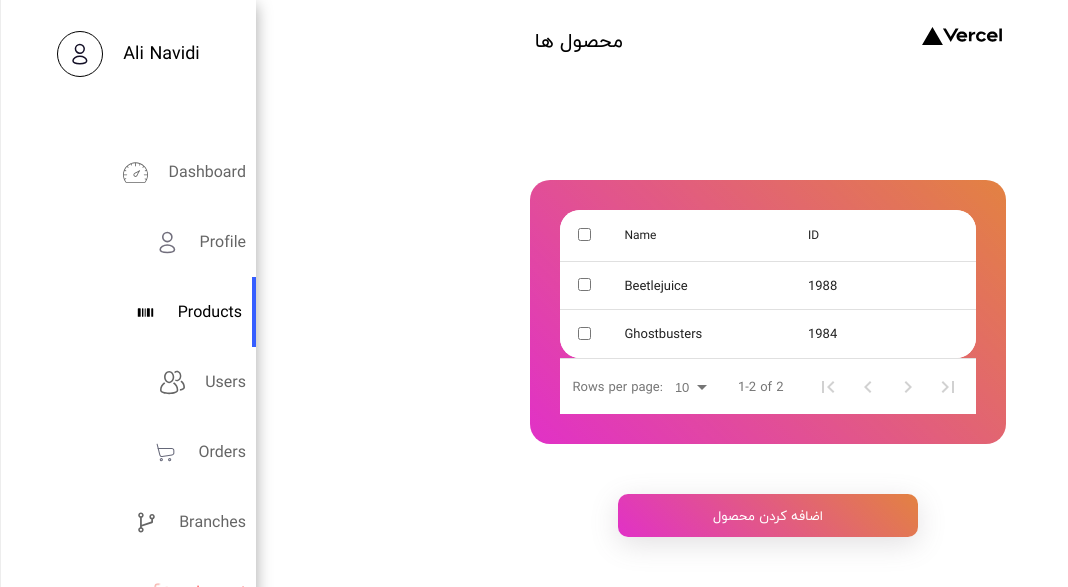
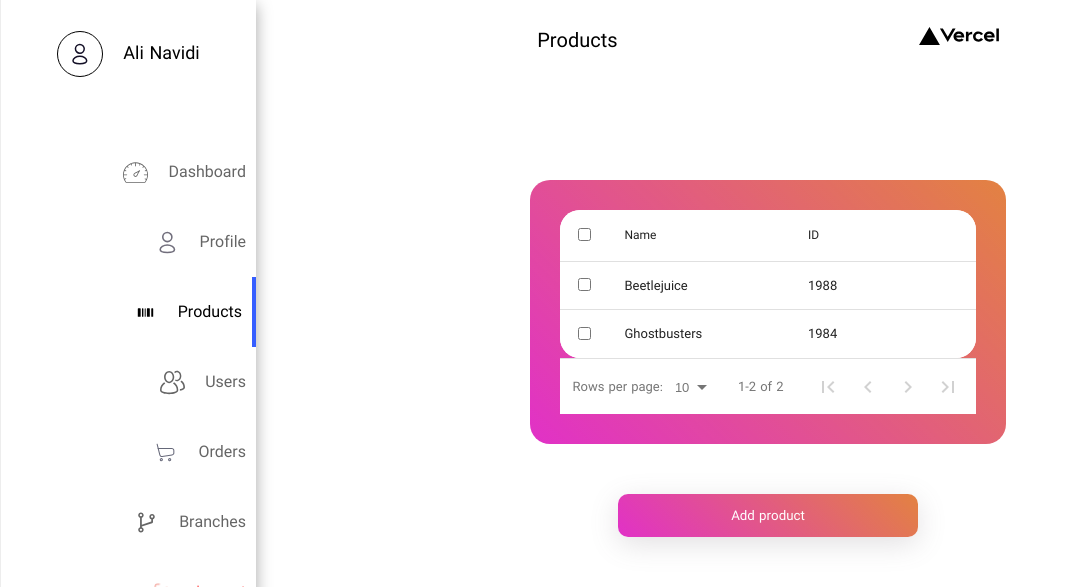
Before and after one commit to westernal/Dashboard, a Next.js app: page /products in a window 1280 px wide. Shown: the top 587 px of the page, without its empty margins (0-1068 px from the left). Built offline with nearby package versions, Linux system fonts and the light colour scheme.

Commit message:
Bugs fixed

```diff
--- a/pages/products/index.jsx
+++ b/pages/products/index.jsx
@@ -34,10 +34,9 @@ const Products = () => {
       <div className="grid-container">
         <NavBar />
         <div className="page-content">
-          <Header title={"محصول ها"} />
+          <Header title={"Products"} />
           <div className=" flex">
             <div className="data-table mt-100">
-              {" "}
               <DataTable
                 columns={columns}
                 data={data}
@@ -50,7 +49,7 @@ const Products = () => {
           <div className="flex">
             <Link href={"/products/add"}>
               <a>
-                <button id="add-btn">اضافه کردن محصول</button>
+                <button id="add-btn">Add product</button>
               </a>
             </Link>
           </div>
```
